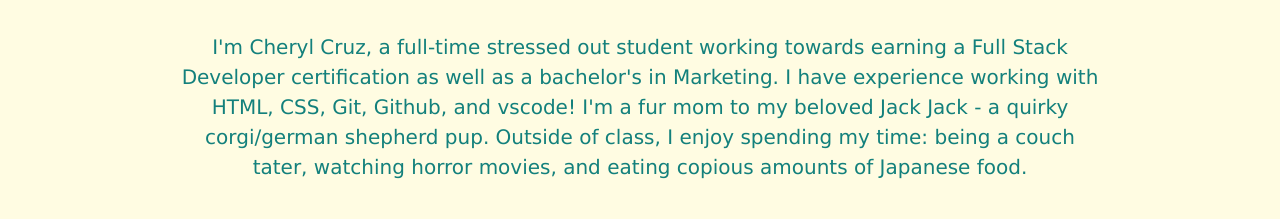
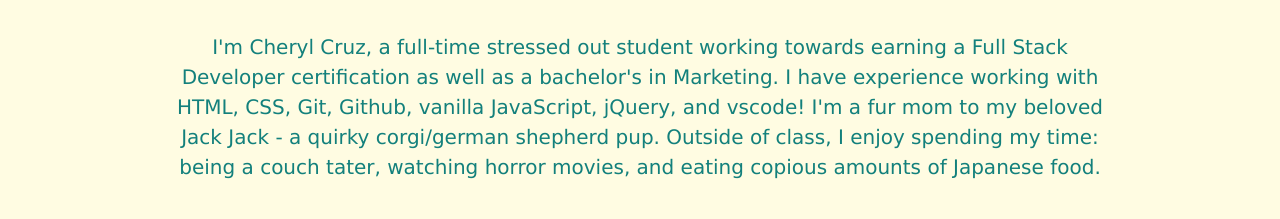
Before and after one commit to cheryljcruz/CherylCruz-Portfolio, a plain HTML site: page index.html in a window 1280 px wide. Shown: the part 733-952 px from the top of the page. Drawn offline with Linux system fonts and the light colour scheme.

Commit message:
updated bio

```diff
--- a/index.html
+++ b/index.html
@@ -52,7 +52,7 @@
     </div>
     <div class="flex-row">
     <p>
-        I'm Cheryl Cruz, a full-time stressed out student working towards earning a Full Stack Developer certification as well as a bachelor's in Marketing. I have experience working with HTML, CSS, Git, Github, and vscode! I'm a fur mom to my beloved Jack Jack - a quirky corgi/german shepherd pup. Outside of class, I enjoy spending my time: being a couch tater, watching horror movies, and eating copious amounts of Japanese food.
+        I'm Cheryl Cruz, a full-time stressed out student working towards earning a Full Stack Developer certification as well as a bachelor's in Marketing. I have experience working with HTML, CSS, Git, Github, vanilla JavaScript, jQuery, and vscode! I'm a fur mom to my beloved Jack Jack - a quirky corgi/german shepherd pup. Outside of class, I enjoy spending my time: being a couch tater, watching horror movies, and eating copious amounts of Japanese food.
 
     </p>
     </div>
```
